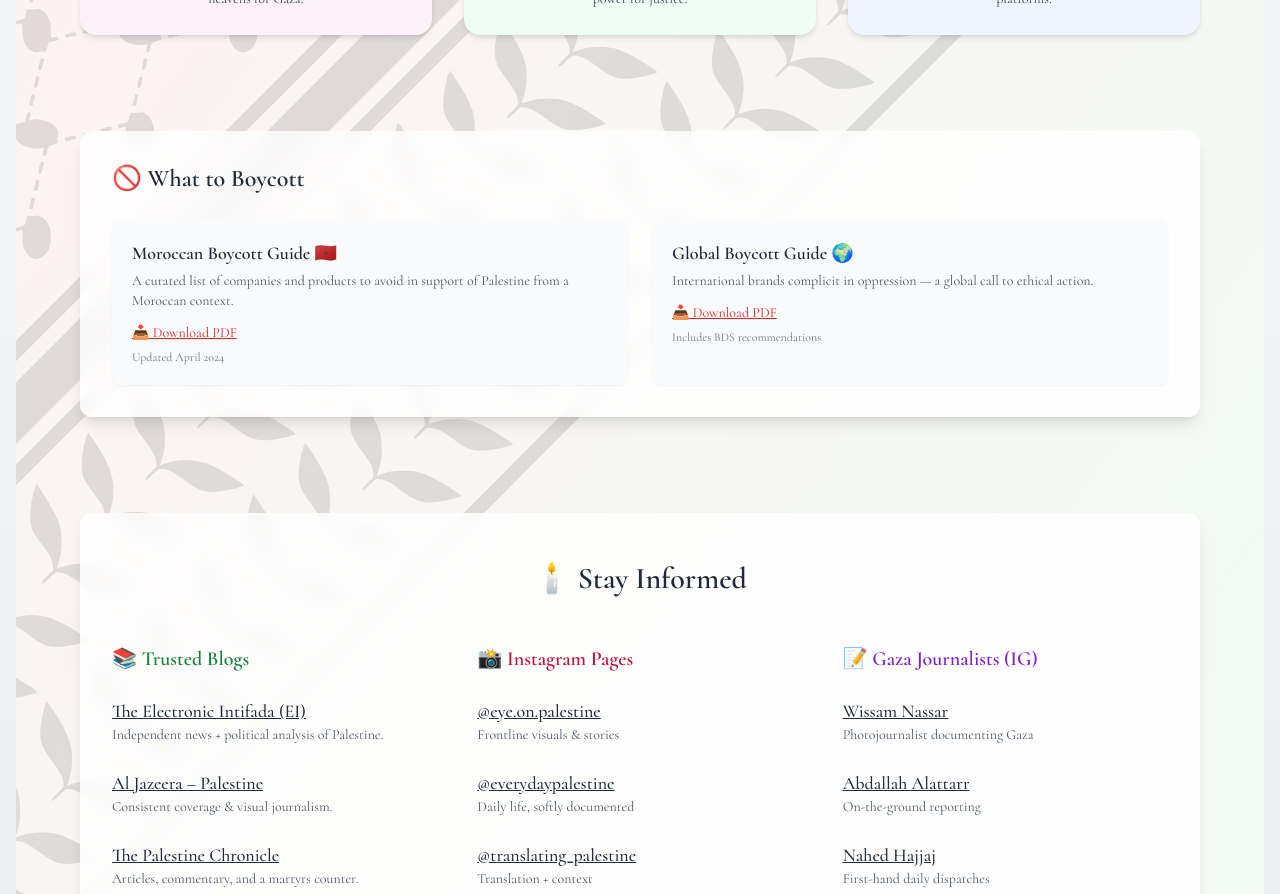
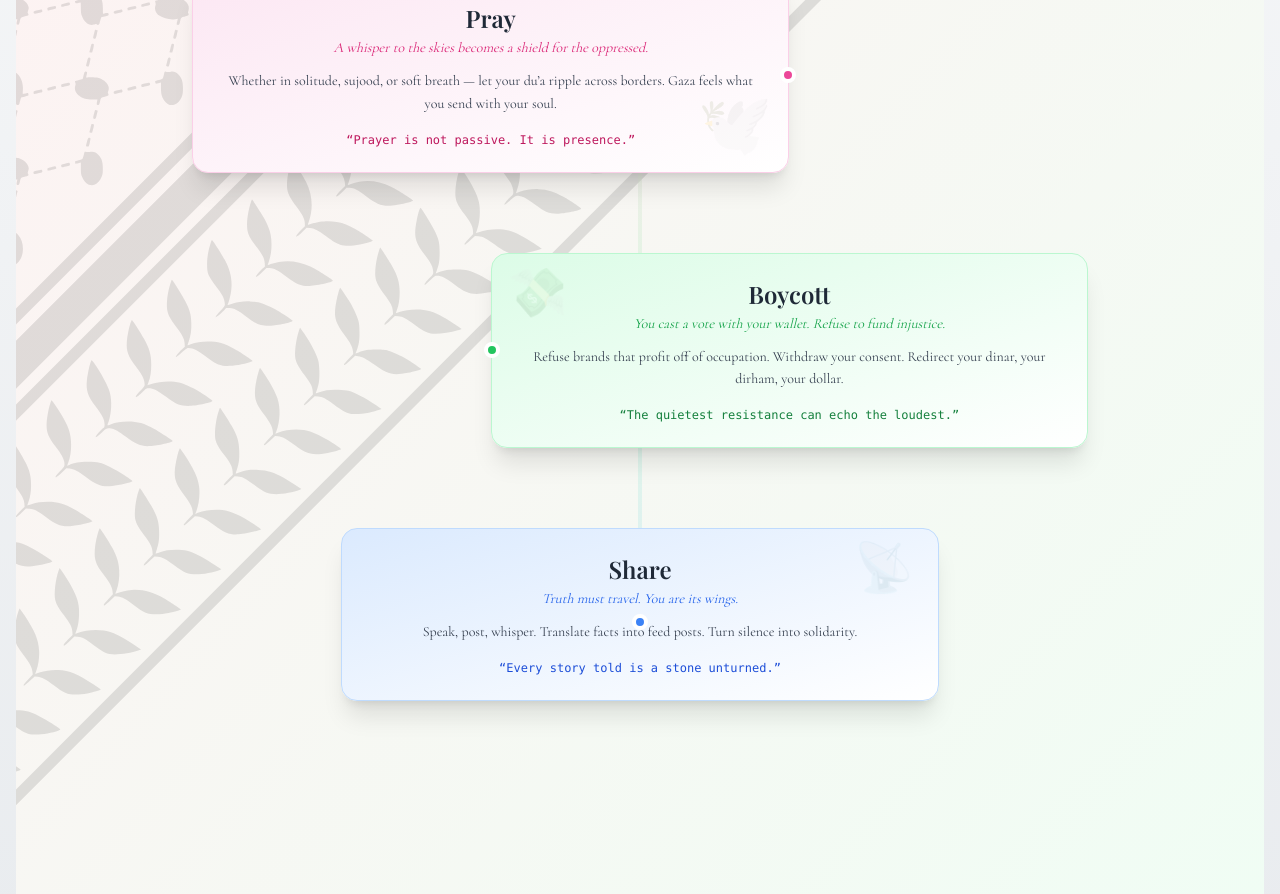
Before and after one commit to oumoussa-salma/LightforGAZA, a React (Vite) app: page /action in a window 1280 px wide. Shown: the part 540-1434 px from the top of the page. Built offline with nearby package versions, Linux system fonts and the light colour scheme.

Commit message:
actionscommit

```diff
--- a/src/pages/Action.tsx
+++ b/src/pages/Action.tsx
@@ -1,67 +1,105 @@
-import React from 'react';
-import { FaBullhorn, FaBan } from 'react-icons/fa';
-import { PiHandPalmDuotone } from 'react-icons/pi';
-import { HiOutlineDownload } from 'react-icons/hi';
-import { motion } from 'framer-motion';
+import React, { useState } from 'react';
+import { motion, AnimatePresence } from 'framer-motion';
+import { RiHandHeartFill } from 'react-icons/ri';
 
 const Action = () => {
+  const [showBoycott, setShowBoycott] = useState(false);
+  const [showStayInformed, setShowStayInformed] = useState(false);
+
   return (
-    <div className="relative min-h-screen bg-gradient-to-br from-rose-50 to-green-50 px-6 md:px-16 py-20 overflow-hidden">
-      {/* Keffiyeh Pattern */}
+    <div className="relative min-h-screen bg-gradient-to-br from-rose-50 to-green-50 px-6 md:px-12 py-16 text-center overflow-hidden">
+      {/* Background Pattern */}
       <div className="absolute inset-0 z-0 pointer-events-none opacity-10 bg-[url('/assets/kufiapattern.svg')] bg-cover bg-center" />
 
-      <div className="relative z-10 max-w-7xl mx-auto space-y-24">
-        {/* Intro */}
-        <section className="text-center">
-          <h1 className="text-5xl font-serif text-gray-900 mb-4">✊ How You Can Help</h1>
-          <p className="text-xl text-gray-600 font-light max-w-2xl mx-auto">
+      <div className="relative z-10 max-w-6xl mx-auto space-y-20">
+        {/* Page Header */}
+        <section className="text-center mb-12">
+          <div className="flex justify-center mb-4">
+            <RiHandHeartFill className="w-16 h-16 text-pink-600" />
+          </div>
+          <h1 className="text-4xl font-bold text-gray-900 mb-4">How You Can Help</h1>
+          <p className="text-lg text-gray-600">
             Peaceful, powerful ways to stand with Gaza — wherever you are.
           </p>
         </section>
 
-        {/* Actions */}
-        <section className="grid md:grid-cols-3 gap-8">
-          {[
-            {
-              title: '🕊️ Pray',
-              icon: <PiHandPalmDuotone className="text-5xl text-pink-500" />,
-              bg: 'bg-pink-50',
-              desc: 'Your prayers are powerful. Send a whisper to the heavens for Gaza.',
-            },
-            {
-              title: '🚫 Boycott',
-              icon: <FaBan className="text-5xl text-green-500" />,
-              bg: 'bg-green-50',
-              desc: 'Support with conscious choices. Use your spending power for justice.',
-            },
-            {
-              title: '📢 Share',
-              icon: <FaBullhorn className="text-5xl text-blue-500" />,
-              bg: 'bg-blue-50',
-              desc: 'Break the silence. Speak the truth with love on your platforms.',
-            },
-          ].map((item, index) => (
+        {/* Timeline Section */}
+        <section className="relative py-24">
+          <div className="relative max-w-4xl mx-auto">
+            <div className="absolute left-1/2 transform -translate-x-1/2 h-full w-1 bg-gradient-to-b from-rose-200 via-green-200 to-blue-200 opacity-40 rounded-full" />
+
+            {/* PRAY */}
             <motion.div
-              key={index}
-              whileHover={{ scale: 1.04 }}
-              className={`rounded-2xl p-6 shadow-md ${item.bg} text-center transition`}
+              whileHover={{ rotate: -1.5, scale: 1.02 }}
+              className="relative mb-20 md:w-2/3 ml-0 md:mr-auto rounded-2xl bg-gradient-to-br from-pink-100 to-white shadow-xl px-8 py-6 transition-all duration-300 border border-pink-200"
             >
-              <div className="mb-4">{item.icon}</div>
-              <h2 className="text-xl font-semibold text-gray-800 mb-2">{item.title}</h2>
-              <p className="text-gray-700 text-sm leading-relaxed">{item.desc}</p>
+              <div className="absolute right-4 bottom-4 opacity-10 text-6xl">🕊️</div>
+              <h3 className="text-2xl font-serif font-semibold text-gray-800 mb-1">Pray</h3>
+              <p className="text-sm italic text-pink-600 mb-3">A whisper to the skies becomes a shield for the oppressed.</p>
+              <p className="text-gray-700 text-sm leading-relaxed">
+                Whether in solitude, sujood, or soft breath — let your du’a ripple across borders. Gaza feels what you send with your soul.
+              </p>
+              <div className="mt-4 text-xs text-pink-700 font-mono">
+                “Prayer is not passive. It is presence.”
+              </div>
+              <div className="absolute top-1/2 -right-2 transform -translate-y-1/2 w-4 h-4 rounded-full bg-pink-500 border-4 border-white"></div>
             </motion.div>
-          ))}
+
+            {/* BOYCOTT */}
+            <motion.div
+              whileHover={{ rotate: 1.5, scale: 1.02 }}
+              onClick={() => {
+                setShowBoycott(true);
+                setShowStayInformed(false);
+              }}
+              className="cursor-pointer relative mb-20 md:w-2/3 ml-auto rounded-2xl bg-gradient-to-br from-green-100 to-white shadow-xl px-8 py-6 transition-all duration-300 border border-green-200"
+            >
+              <div className="absolute left-4 top-4 opacity-10 text-5xl">💸</div>
+              <h3 className="text-2xl font-serif font-semibold text-gray-800 mb-1">Boycott</h3>
+              <p className="text-sm italic text-green-600 mb-3">You cast a vote with your wallet. Refuse to fund injustice.</p>
+              <p className="text-gray-700 text-sm leading-relaxed">
+                Refuse brands that profit off of occupation. Withdraw your consent. Redirect your dinar, your dirham, your dollar.
+              </p>
+              <div className="mt-4 text-xs text-green-700 font-mono">
+                “The quietest resistance can echo the loudest.”
+              </div>
+              <div className="absolute top-1/2 -left-2 transform -translate-y-1/2 w-4 h-4 rounded-full bg-green-500 border-4 border-white"></div>
+            </motion.div>
+
+            {/* SHARE */}
+            <motion.div
+              whileHover={{ rotate: 0, scale: 1.03 }}
+              onClick={() => {
+                setShowStayInformed(true);
+                setShowBoycott(false);
+              }}
+              className="cursor-pointer relative mb-10 md:w-2/3 mx-auto rounded-2xl bg-gradient-to-br from-blue-100 to-white shadow-xl px-8 py-6 transition-all duration-300 border border-blue-200"
+            >
+              <div className="absolute right-6 top-4 opacity-10 text-5xl">📡</div>
+              <h3 className="text-2xl font-serif font-semibold text-gray-800 mb-1">Share</h3>
+              <p className="text-sm italic text-blue-600 mb-3">Truth must travel. You are its wings.</p>
+              <p className="text-gray-700 text-sm leading-relaxed">
+                Speak, post, whisper. Translate facts into feed posts. Turn silence into solidarity.
+              </p>
+              <div className="mt-4 text-xs text-blue-700 font-mono">
+                “Every story told is a stone unturned.”
+              </div>
+              <div className="absolute top-1/2 left-1/2 -translate-x-1/2 w-4 h-4 rounded-full bg-blue-500 border-4 border-white"></div>
+            </motion.div>
+          </div>
         </section>
 
-        {/* What to Boycott */}
-        <motion.section
-          initial={{ opacity: 0, y: 20 }}
-          animate={{ opacity: 1, y: 0 }}
-          transition={{ duration: 0.6 }}
-          className="bg-white/80 backdrop-blur-md rounded-xl p-8 shadow-lg"
+        {/* Boycott Section */}
+        <AnimatePresence>
+          {showBoycott && (
+         <motion.div
+         initial={{ opacity: 0, x: 20 }}
+         animate={{ opacity: 1, x: 0 }}
+         transition={{ delay: 0.3, duration: 0.6 }}
+         className="bg-white rounded-lg shadow-sm p-6"
        >
-          <h2 className="text-2xl font-semibold text-gray-800 mb-6">🚫 What to Boycott</h2>
-          <div className="grid sm:grid-cols-2 gap-6">
+         <h2 className="text-2xl font-semibold mb-6">🚫 What to Boycott</h2>
+         <div className="grid grid-cols-1 sm:grid-cols-2 gap-4">
            {[
              {
                title: 'Moroccan Boycott Guide 🇲🇦',
@@ -71,121 +109,174 @@ const Action = () => {
              },
              {
                title: 'Global Boycott Guide 🌍',
-                description: 'International brands complicit in oppression — a global call to ethical action.',
+               description: 'International brands and corporations complicit in occupation and oppression — a global call to ethical action.',
                file: '/assets/global_boycott.pdf',
                status: 'Includes BDS recommendations',
              },
-            ].map((item, i) => (
+           ].map((item, index) => (
              <div
-                key={i}
-                className="bg-gray-50 rounded-lg p-5 hover:bg-gray-100 transition duration-200 shadow-sm"
+               key={index}
+               className="bg-gray-50 rounded-lg p-4 hover:bg-gray-100 transition-colors duration-200"
              >
-                <h3 className="font-semibold text-gray-800 mb-1">{item.title}</h3>
+               <div className="flex items-center space-x-3 mb-2">
+                 <svg
+                   className="h-5 w-5 text-red-500"
+                   fill="none"
+                   stroke="currentColor"
+                   strokeWidth={2}
+                   viewBox="0 0 24 24"
+                 >
+                   <path d="M12 2L2 7h20L12 2z" />
+                   <path d="M2 7v7c0 5 4 9 10 9s10-4 10-9V7" />
+                 </svg>
+                 <h3 className="font-medium text-gray-900">{item.title}</h3>
+               </div>
                <p className="text-sm text-gray-600">{item.description}</p>
                <a
                  href={item.file}
                  target="_blank"
                  rel="noopener noreferrer"
-                  className="inline-block mt-3 text-sm text-red-600 hover:text-red-800 underline"
+                 className="inline-block mt-3 text-sm font-medium text-red-600 underline hover:text-red-800"
                >
                  📥 Download PDF
                </a>
-                <div className="mt-1 text-xs text-gray-500">{item.status}</div>
+               <div className="mt-2 text-xs text-gray-500">{item.status}</div>
              </div>
            ))}
+           <button
+            onClick={() => setShowBoycott(false)}
+            className="mt-12 block mx-auto text-sm text-gray-500 underline hover:text-blue-600"
+          >
+            Close ✖
+          </button>
          </div>
+       </motion.div>
+
+
+          )}
+        </AnimatePresence>
+
+        {/* Stay Informed Section */}
+        <AnimatePresence>
+          {showStayInformed && (
+          <motion.section
+          initial={{ opacity: 0, y: 30 }}
+          animate={{ opacity: 1, y: 0 }}
+          exit={{ opacity: 0, y: 30 }}
+          transition={{ duration: 0.6 }}
+          className="bg-white/80 backdrop-blur-md rounded-xl px-8 py-12 shadow-lg max-w-6xl mx-auto"
+        >
+          <h3 className="text-3xl font-bold text-gray-800 text-center mb-12">🕯️ Stay Informed</h3>
+
+          <div className="grid md:grid-cols-3 gap-10">
+            {/* Column 1: Blogs */}
+            <div className="bg-white/30 backdrop-blur-md p-6 rounded-xl shadow-md border border-white/40 hover:shadow-xl transition-all">
+              <h4 className="text-xl font-semibold text-gray-800 mb-4">📚 Blogs</h4>
+              <ul className="space-y-3 text-sm text-gray-700">
+                <li>
+                  <a href="https://electronicintifada.net/blog" target="_blank" rel="noopener noreferrer" className="font-medium text-gray-800 underline hover:text-green-700">
+                    The Electronic Intifada
+                  </a>
+                  <p className="text-xs text-gray-500">Independent news & analysis</p>
+                </li>
+                <li>
+                  <a href="https://www.aljazeera.com/where/palestine" target="_blank" rel="noopener noreferrer" className="font-medium text-gray-800 underline hover:text-green-700">
+                    Al Jazeera Palestine
+                  </a>
+                  <p className="text-xs text-gray-500">Reliable coverage from the region</p>
+                </li>
+                <li>
+                  <a href="https://www.palestinechronicle.com/" target="_blank" rel="noopener noreferrer" className="font-medium text-gray-800 underline hover:text-green-700">
+                    The Palestine Chronicle
+                  </a>
+                  <p className="text-xs text-gray-500">Voices, views, & martyr counters</p>
+                </li>
+              </ul>
+            </div>
+
+            {/* Column 2: Instagram Pages */}
+            <div className="bg-white/30 backdrop-blur-md p-6 rounded-xl shadow-md border border-white/40 hover:shadow-xl transition-all">
+              <h4 className="text-xl font-semibold text-gray-800 mb-4">📸 Instagram Pages</h4>
+              <ul className="space-y-3 text-sm text-gray-700">
+                <li>
+                  <a href="https://www.instagram.com/eye.on.palestine" target="_blank" rel="noopener noreferrer" className="font-medium text-gray-800 underline hover:text-green-700">
+                    @eye.on.palestine
+                  </a>
+                  <p className="text-xs text-gray-500">Live visuals from the ground</p>
+                </li>
+                <li>
+                  <a href="https://www.instagram.com/everydaypalestine/" target="_blank" rel="noopener noreferrer" className="font-medium text-gray-800 underline hover:text-green-700">
+                    @everydaypalestine
+                  </a>
+                  <p className="text-xs text-gray-500">Gentle glimpses of daily life</p>
+                </li>
+                <li>
+                  <a href="https://www.instagram.com/translating_palestinee48/" target="_blank" rel="noopener noreferrer" className="font-medium text-gray-800 underline hover:text-green-700">
+                    @translating_palestine
+                  </a>
+                  <p className="text-xs text-gray-500">Context & clarity</p>
+                </li>
+                <li>
+                  <a href="https://www.instagram.com/palestine.pixel/" target="_blank" rel="noopener noreferrer" className="font-medium text-gray-800 underline hover:text-green-700">
+                    @palestine.pixel
+                  </a>
+                  <p className="text-xs text-gray-500">Design meets advocacy</p>
+                </li>
+              </ul>
+            </div>
+
+            {/* Column 3: Journalists */}
+            <div className="bg-white/30 backdrop-blur-md p-6 rounded-xl shadow-md border border-white/40 hover:shadow-xl transition-all">
+              <h4 className="text-xl font-semibold text-gray-800 mb-4">📝 Journalists</h4>
+              <ul className="space-y-3 text-sm text-gray-700">
+                <li>
+                  <a href="https://www.instagram.com/wissamgaza" target="_blank" rel="noopener noreferrer" className="font-medium text-gray-800 underline hover:text-green-700">
+                    Wissam Nassar
+                  </a>
+                  <p className="text-xs text-gray-500">Photojournalist from Gaza</p>
+                </li>
+                <li>
+                  <a href="https://www.instagram.com/abdallahalattarr" target="_blank" rel="noopener noreferrer" className="font-medium text-gray-800 underline hover:text-green-700">
+                    Abdallah Alattarr
+                  </a>
+                  <p className="text-xs text-gray-500">Frontline reports</p>
+                </li>
+                <li>
+                  <a href="https://www.instagram.com/nahed_hajjaj99" target="_blank" rel="noopener noreferrer" className="font-medium text-gray-800 underline hover:text-green-700">
+                    Nahed Hajjaj
+                  </a>
+                  <p className="text-xs text-gray-500">Daily IG dispatches</p>
+                </li>
+                <li>
+                  <a href="https://www.instagram.com/badertabash" target="_blank" rel="noopener noreferrer" className="font-medium text-gray-800 underline hover:text-green-700">
+                    Bader Tabash
+                  </a>
+                  <p className="text-xs text-gray-500">Sharing Gaza’s voice</p>
+                </li>
+              </ul>
+            </div>
+          </div>
+          <div className="mt-12 max-w-2xl mx-auto text-center">
+  <p className="text-lg font-body text-gray-700 leading-relaxed">
+    Your <span className="font-semibold text-blue-700">likes</span> matter.
+    Your <span className="font-semibold text-blue-700">stories</span> matter.
+    Your <span className="font-semibold text-blue-700">posts</span> matter.
+  </p>
+  <p className="mt-2 text-lg font-body text-gray-700">
+    Keep <span className="font-semibold text-blue-700">sharing</span>, keep <span className="font-semibold text-blue-700">spreading</span>, and above all — keep <span className="font-semibold text-pink-600">praying</span>.
+  </p>
+</div>
+
+          <button
+            onClick={() => setShowStayInformed(false)}
+            className="mt-12 block mx-auto text-sm text-gray-500 underline hover:text-blue-600"
+          >
+            Close ✖
+          </button>
         </motion.section>
 
-        {/* Stay Informed */}
-        <section className="bg-white/80 backdrop-blur-md rounded-xl px-8 py-12 shadow-lg">
-          <h3 className="text-3xl font-bold text-gray-800 text-center mb-12">🕯️ Stay Informed</h3>
-          <div className="grid md:grid-cols-3 gap-10 relative text-left">
-            {/* Trusted Blogs */}
-            <div className="space-y-6">
-              <h4 className="text-xl font-semibold text-green-700">📚 Trusted Blogs</h4>
-              {[
-                {
-                  title: 'The Electronic Intifada (EI)',
-                  url: 'https://electronicintifada.net/blog',
-                  desc: 'Independent news + political analysis of Palestine.',
-                },
-                {
-                  title: 'Al Jazeera – Palestine',
-                  url: 'https://www.aljazeera.com/where/palestine',
-                  desc: 'Consistent coverage & visual journalism.',
-                },
-                {
-                  title: 'The Palestine Chronicle',
-                  url: 'https://www.palestinechronicle.com/',
-                  desc: 'Articles, commentary, and a martyrs counter.',
-                },
-              ].map((item, idx) => (
-                <div key={idx}>
-                  <a
-                    href={item.url}
-                    target="_blank"
-                    className="font-medium text-gray-800 underline hover:text-green-800"
-                  >
-                    {item.title}
-                  </a>
-                  <p className="text-sm text-gray-600">{item.desc}</p>
-                </div>
-              ))}
-            </div>
-
-            {/* Instagram Pages */}
-            <div className="space-y-6">
-              <h4 className="text-xl font-semibold text-rose-700">📸 Instagram Pages</h4>
-              {[
-                { handle: '@eye.on.palestine', link: 'https://www.instagram.com/eye.on.palestine', desc: 'Frontline visuals & stories' },
-                { handle: '@everydaypalestine', link: 'https://www.instagram.com/everydaypalestine/', desc: 'Daily life, softly documented' },
-                { handle: '@translating_palestine', link: 'https://www.instagram.com/translating_palestinee48/', desc: 'Translation + context' },
-                { handle: '@palestine.pixel', link: 'https://www.instagram.com/palestine.pixel/', desc: 'Design & infographics' },
-              ].map((ig, idx) => (
-                <div key={idx}>
-                  <a
-                    href={ig.link}
-                    target="_blank"
-                    className="font-medium text-gray-800 underline hover:text-rose-700"
-                  >
-                    {ig.handle}
-                  </a>
-                  <p className="text-sm text-gray-600">{ig.desc}</p>
-                </div>
-              ))}
-            </div>
-
-            {/* Gaza Journalists */}
-            <div className="space-y-6">
-              <h4 className="text-xl font-semibold text-purple-700">📝 Gaza Journalists (IG)</h4>
-              {[
-                { name: 'Wissam Nassar', link: 'https://www.instagram.com/wissamgaza', desc: 'Photojournalist documenting Gaza' },
-                { name: 'Abdallah Alattarr', link: 'https://www.instagram.com/abdallahalattarr', desc: 'On-the-ground reporting' },
-                { name: 'Nahed Hajjaj', link: 'https://www.instagram.com/nahed_hajjaj99', desc: 'First-hand daily dispatches' },
-                { name: 'Bader Tabash', link: 'https://www.instagram.com/badertabash', desc: 'Live coverage from Gaza' },
-              ].map((j, idx) => (
-                <div key={idx}>
-                  <a
-                    href={j.link}
-                    target="_blank"
-                    className="font-medium text-gray-800 underline hover:text-purple-700"
-                  >
-                    {j.name}
-                  </a>
-                  <p className="text-sm text-gray-600">{j.desc}</p>
-                </div>
-              ))}
-            </div>
-          </div>
-        </section>
-
-        {/* Watermelon Footer */}
-        <section className="text-center">
-          <img src="/assets/watermelon.png" alt="Watermelon for Palestine" className="w-16 h-16 mx-auto mb-4" />
-          <p className="text-sm text-gray-500 italic">
-            The watermelon has become a peaceful symbol of Palestinian resistance.
-          </p>
-        </section>
+          )}
+        </AnimatePresence>
       </div>
     </div>
   );
```
Lines whose indentation alone changed are shown as unchanged.
